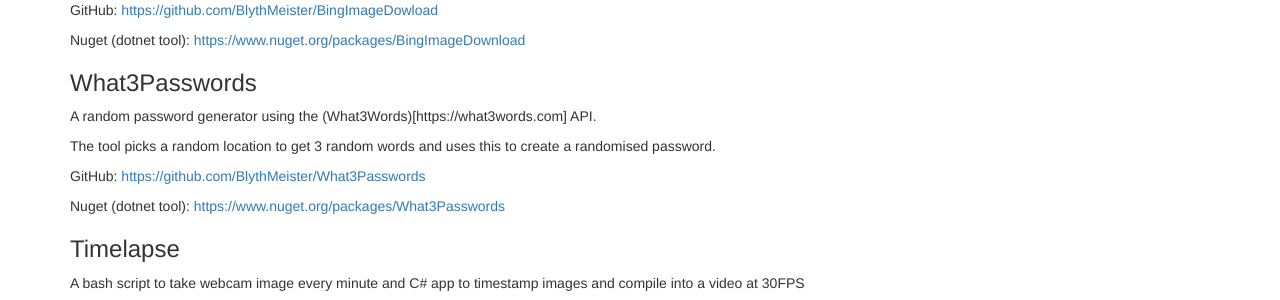
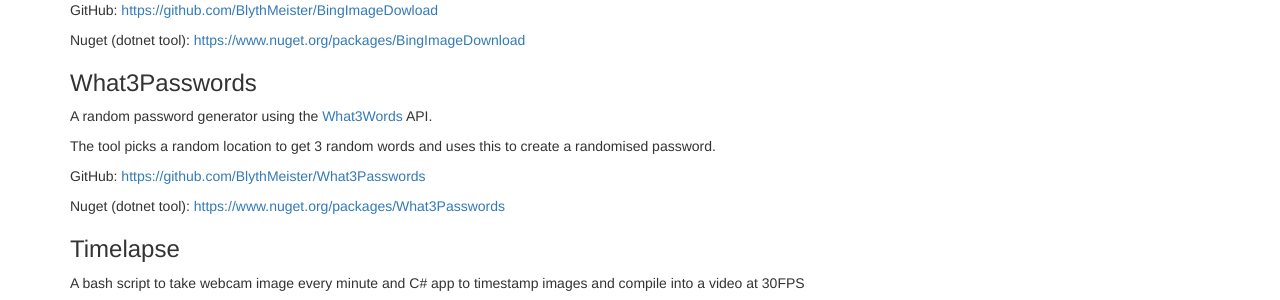
Before and after one commit to BlythMeister/blyth.me.uk, a Jekyll site: the page built from software/mine/index.md, in a window 1280 px wide. Shown: the part 1261-1561 px from the top of the page. Built offline with Jekyll 4.4.1, drawn with Linux system fonts in a browser that asks for light colours; nearby versions of some CDN libraries.

Commit message:
Update index.md

```diff
--- a/software/mine/index.md
+++ b/software/mine/index.md
@@ -78,7 +78,7 @@
 
 ### What3Passwords
 
-A random password generator using the (What3Words)[https://what3words.com] API.
+A random password generator using the [What3Words](https://what3words.com) API.
 
 The tool picks a random location to get 3 random words and uses this to create a randomised password.
 
```
